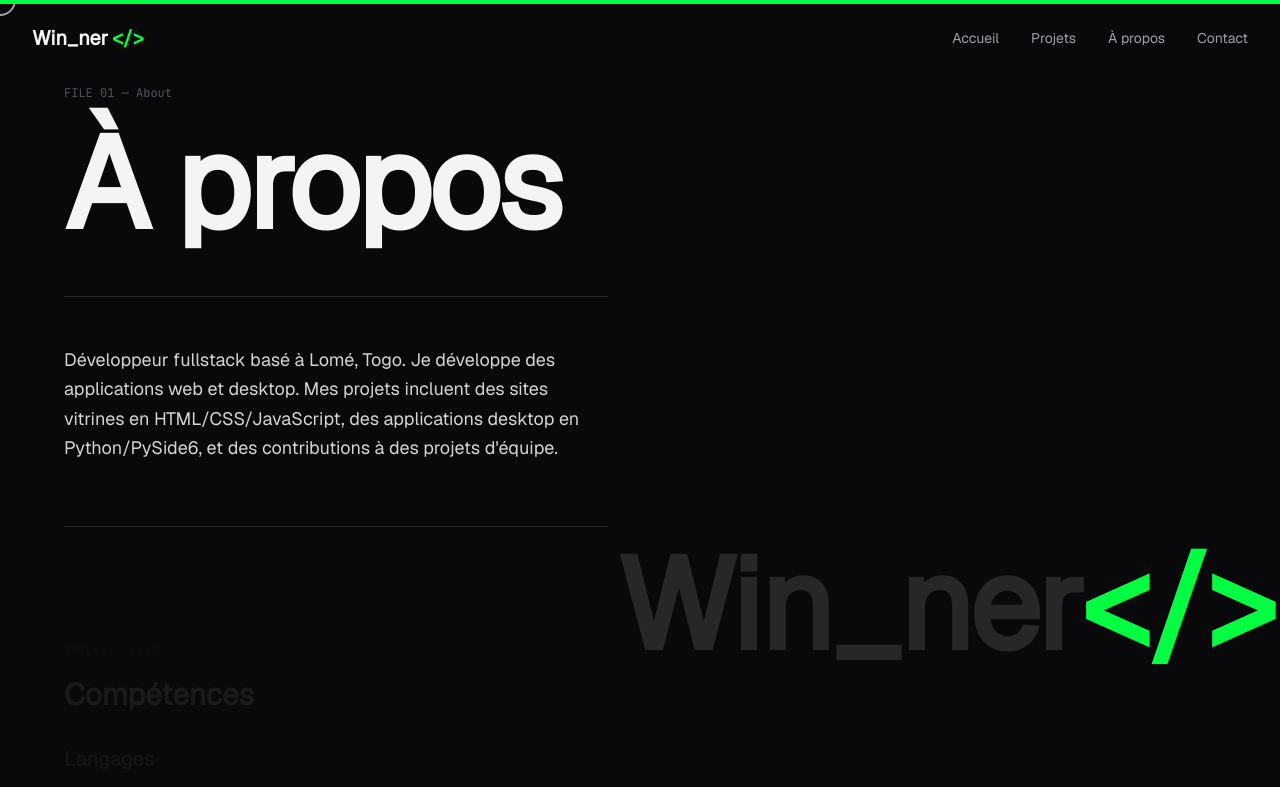
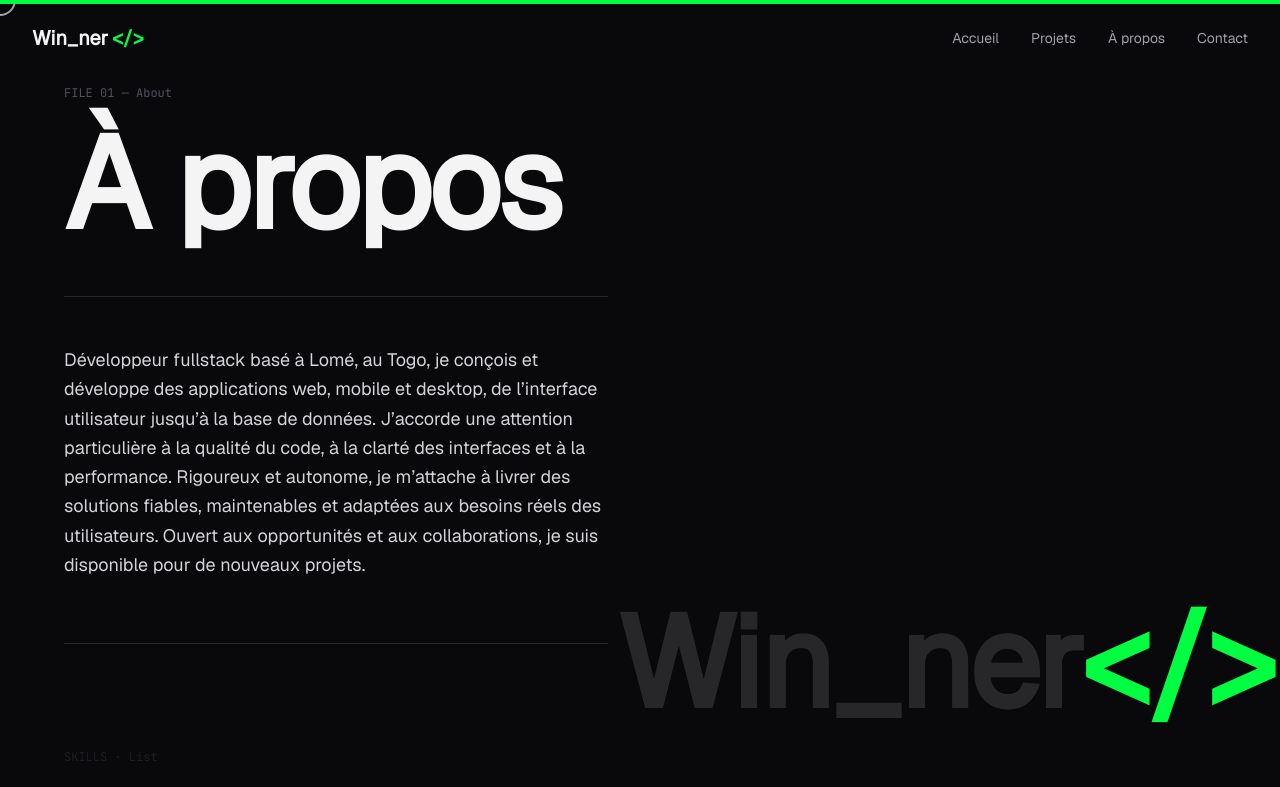
Before and after one commit to SENOUKomiGodwin/portfolio-animated, a Next.js app: page /a-propos in a window 1280 px wide. Shown: the top 787 px of the page. Built offline with nearby package versions, Linux system fonts and the light colour scheme.

Commit message:
fix:corriger bug d'incohérence des pages

```diff
--- a/components/nav.tsx
+++ b/components/nav.tsx
@@ -21,7 +21,8 @@ export function Nav() {
     { label: 'Accueil', href: '/' },
     { label: 'Projets', href: isProjectDetailPage ? '/#projets' : '/projets' },
     { label: 'À propos', href: '/a-propos' },
-    { label: 'Contact', href: '/contact' },
+    { label: 'Contact', href: '#contact' },
+    // { label: 'Contact', href: '/contact' },
   ];
 
   const landingLinks = [
--- a/content/site-data.ts
+++ b/content/site-data.ts
@@ -77,8 +77,8 @@ export const siteData: SiteData = {
       type: "Contribution à un projet d'équipe (fork)",
       demo: null,
       code: "https://github.com/SENOUKomiGodwin/bid--app",
-      note: "Ne jamais présenter ce projet comme entièrement le mien. Mon rôle précis est [À REMPLIR].",
+      note: "Ne jamais présenter ce projet comme entièrement le mien. Mon rôle précis est Scrum master.",
     },
   ],
-  bio: "Développeur fullstack basé à Lomé, Togo. Je développe des applications web et desktop. Mes projets incluent des sites vitrines en HTML/CSS/JavaScript, des applications desktop en Python/PySide6, et des contributions à des projets d'équipe.",
+  bio: "Développeur fullstack basé à Lomé, au Togo, je conçois et développe des applications web, mobile et desktop, de l’interface utilisateur jusqu’à la base de données. J’accorde une attention particulière à la qualité du code, à la clarté des interfaces et à la performance. Rigoureux et autonome, je m’attache à livrer des solutions fiables, maintenables et adaptées aux besoins réels des utilisateurs. Ouvert aux opportunités et aux collaborations, je suis disponible pour de nouveaux projets.",
 };
```
